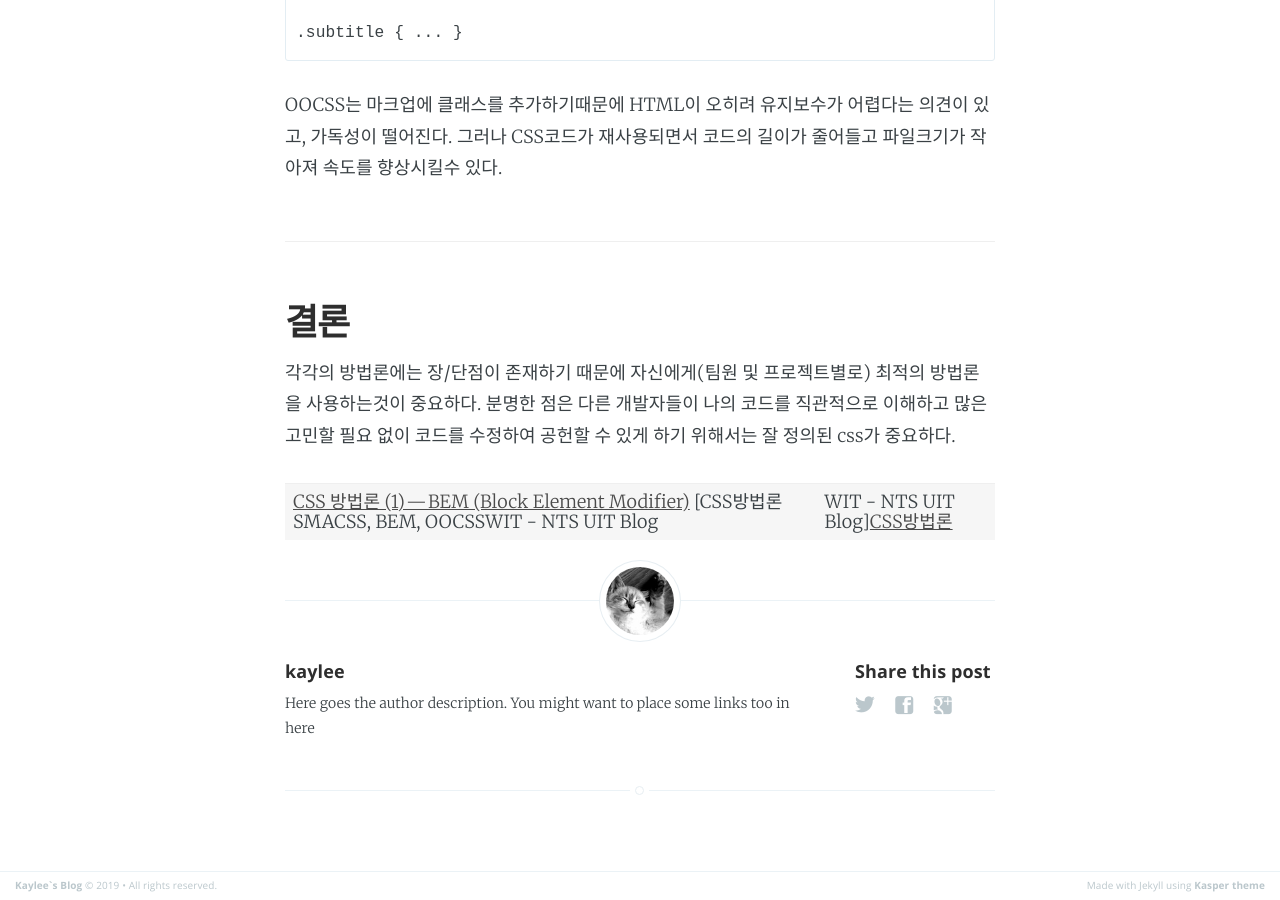
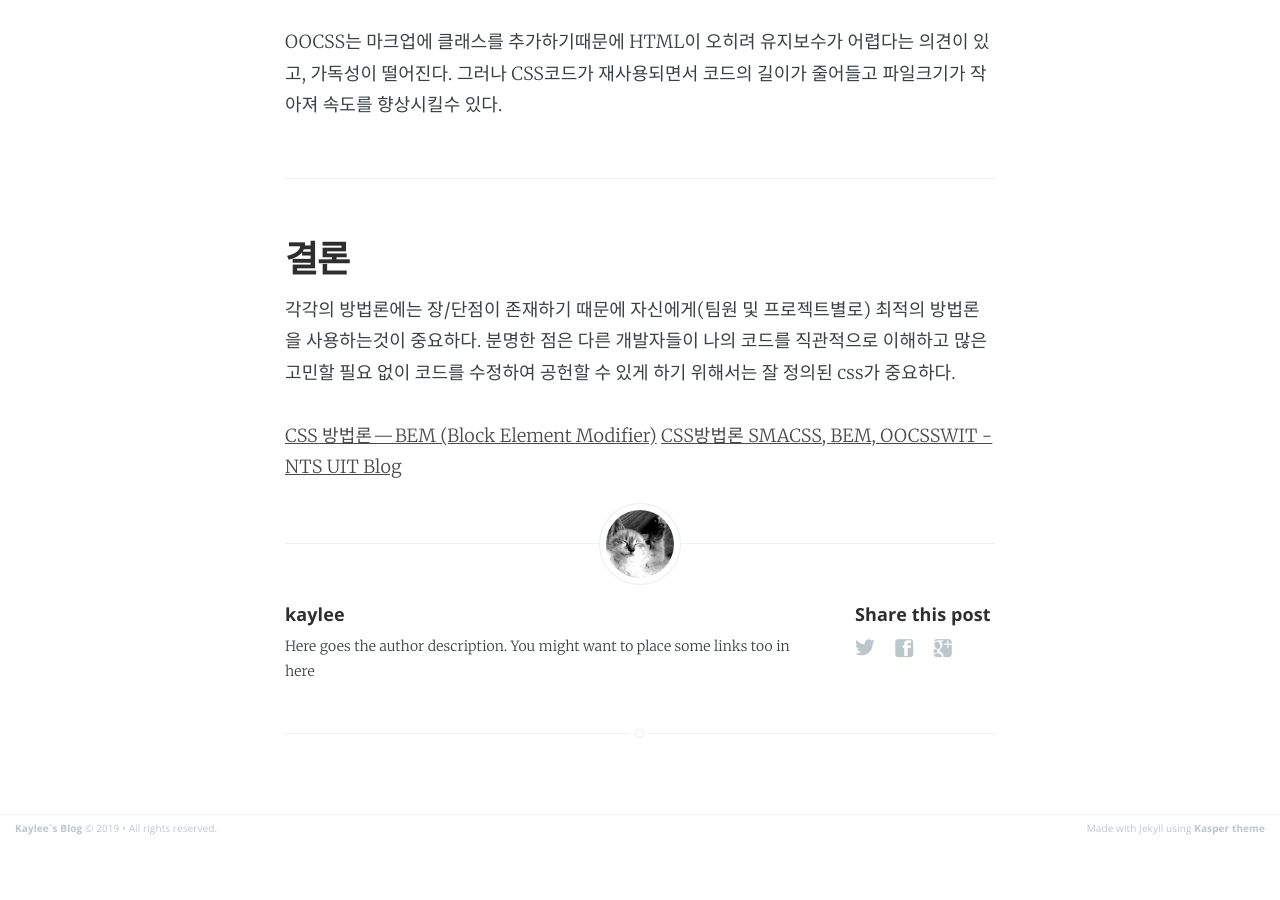
Before and after one commit to rosario/kasper, a Jekyll site: the page built from _posts/2019-03-11-css.md, in a window 1280 px wide and 900 px high, scrolled down 8544 px. Built offline with Jekyll 4.4.1, drawn with Linux system fonts in a browser that asks for light colours; after the commit the page ends 9387 px from its top, so only the background shows below that.

Commit message:
Update 2019-03-11-css.md

````diff
--- a/_posts/2019-03-11-css.md
+++ b/_posts/2019-03-11-css.md
@@ -4,7 +4,7 @@
 date:   2019-03-11 10:00:00
 categories: CSS
 ---
-##
+
 
 css의 활용도가 높아지고 대규모 프로젝트가 많아짐에 따라 코드베이스를 유지보수하기가 어려워졌고 이를 해결하기 위해 css를 작성하는 방법에 대한 여러 가이드라인을 문서화하기 시작했습니다. css방법론에는 대표적으로 **SMACSS,BEM,OOCSS**가있고 이 세 방법론 모두 <u>같은 지향점</u>을 갖고있습니다.
 
@@ -16,7 +16,6 @@
 ## SMACSS *(Scalable and Modular Architecture for CSS)*
 
 smacss는 css를 모듈화하고 확장 가능하게 만드는것을 목표로 하며 스타일을 다섯가지로 분류하고, 각 유형에 맞는 선택자(selector)와 작명법(naming convention),코딩 기법을 제시합니다.
-
 1. 기초(Base)
 2. 레이아웃(Layout)
 3. 모듈(Module)
@@ -164,7 +163,6 @@
 
 #### BEM을 활용한 마크업
 
-
 ```html
 <header class="layout-header">
     <div class="layout-header__wrapper">
@@ -294,7 +292,7 @@
 
 각각의 방법론에는 장/단점이 존재하기 때문에 자신에게(팀원 및 프로젝트별로) 최적의 방법론을 사용하는것이 중요하다. 분명한 점은 다른 개발자들이 나의 코드를 직관적으로 이해하고 많은 고민할 필요 없이 코드를 수정하여 공헌할 수 있게 하기 위해서는 잘 정의된 css가 중요하다.
 
-[CSS 방법론 (1) — BEM (Block Element Modifier)][CSS 방법론] [CSS방법론 SMACSS, BEM, OOCSSWIT - NTS UIT Blog | WIT - NTS UIT Blog][CSS방법론]
+[CSS 방법론 — BEM (Block Element Modifier)][CSS 방법론] [CSS방법론 SMACSS, BEM, OOCSSWIT - NTS UIT Blog][CSS방법론]
 
 [CSS 방법론]: https://medium.com/witinweb/css-%EB%B0%A9%EB%B2%95%EB%A1%A0-1-bem-block-element-modifier-1c03034e65a1
 [CSS방법론]: https://wit.nts-corp.com/2015/04/16/3538
````
